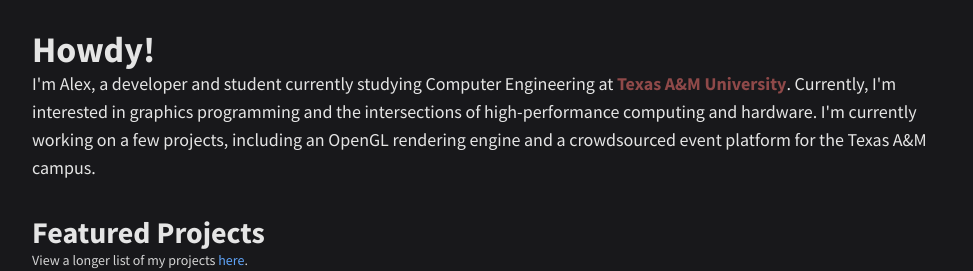
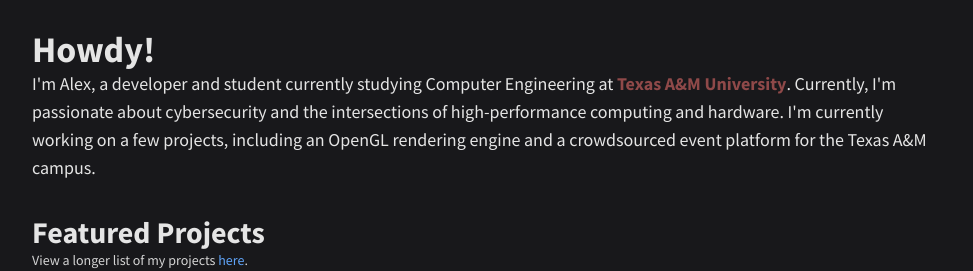
Before and after one commit to zanbowie138/portfolio-website, an Astro site: page / in a window 1280 px wide. Shown: the part 86-357 px from the top of the page, without its empty margins (153-1126 px from the left). Built offline with nearby package versions, Linux system fonts and the light colour scheme; Astro itself is replaced by a stand-in of ours; some packages are replaced by stand-ins of ours.

Commit message:
update description

```diff
--- a/src/pages/index.astro
+++ b/src/pages/index.astro
@@ -63,10 +63,10 @@ const skills = [
           I'm Alex, a developer and student currently studying Computer
           Engineering at{" "}
           <span class="font-bold text-lightmaroon">Texas A&M University</span>.
-          Currently, I'm interested in graphics programming and the
-          intersections of high-performance computing and hardware. I'm
-          currently working on a few projects, including an OpenGL rendering
-          engine and a crowdsourced event platform for the Texas A&M campus.
+          Currently, I'm passionate about cybersecurity and the intersections of high-performance computing and hardware.
+          I'm currently working on a few projects,
+          including an OpenGL rendering engine and a crowdsourced event
+          platform for the Texas A&M campus.
         </p>
       </div>
       <!-- <div class="my-3 md:my-0 shrink-0 hidden md:block mx-6">
```
